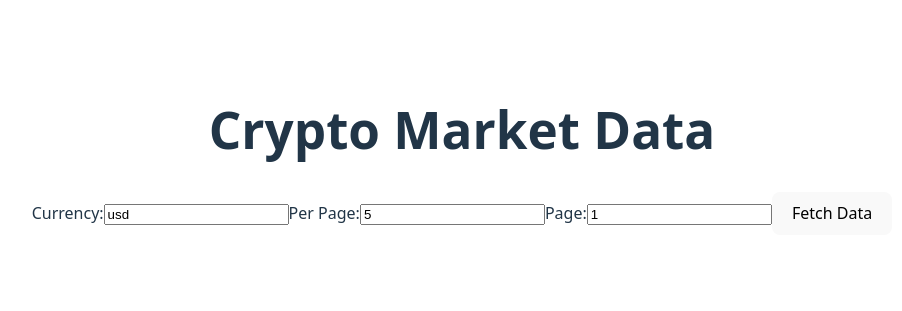
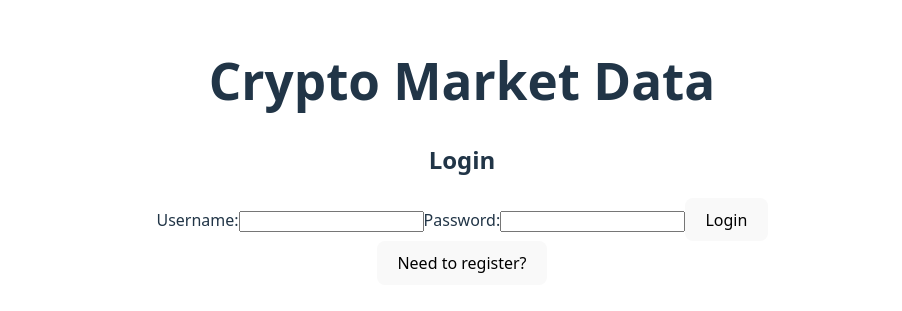
Before and after one commit to drm0011/CryptoFrontEnd, a React (Vite) app: page / in a window 1280 px wide. Shown: the part 249-560 px from the top of the page, without its empty margins (178-1080 px from the left). Built offline with nearby package versions, Linux system fonts and the light colour scheme.

Commit message:
add login and register

```diff
--- a/src/App.jsx
+++ b/src/App.jsx
@@ -1,5 +1,7 @@
 import { useState } from "react";
 import "./App.css";
+import Login from "./components/Login";
+import Register from "./components/Register";
 
 const API_URL = import.meta.env.VITE_API_URL;
 
@@ -10,13 +12,20 @@ function App() {
   const [data, setData] = useState(null);
   const [loading, setLoading] = useState(false);
   const [error, setError] = useState(null);
+  const [token, setToken] = useState(localStorage.getItem("token") || null);
+  const [showLogin, setShowLogin] = useState(true);
 
   const fetchData = async () => {
     setLoading(true);
     setError(null);
     try {
       const response = await fetch(
-        `${API_URL}/market?vsCurrency=${vsCurrency}&perPage=${perPage}&page=${page}`
+        `${API_URL}/market?vsCurrency=${vsCurrency}&perPage=${perPage}&page=${page}`,
+        {
+          headers: {
+            Authorization: `Bearer ${token}`,
+          },
+        }
       );
       if (!response.ok) throw new Error("Failed to fetch data");
       const result = await response.json();
@@ -28,9 +37,26 @@ function App() {
     }
   };
 
+  const handleLogin = (token) => {
+    localStorage.setItem("token", token);
+    setToken(token);
+  };
+
+  const handleRegister = (token) => {
+    localStorage.setItem("token", token);
+    setToken(token);
+  };
+
+  const handleLogout = () => {
+    localStorage.removeItem("token");
+    setToken(null);
+  };
+
   return (
     <div className="app">
       <h1>Crypto Market Data</h1>
+      {token ? (
+        <>
           <div className="controls">
             <label>
               Currency:
@@ -57,6 +83,7 @@ function App() {
               />
             </label>
             <button onClick={fetchData}>Fetch Data</button>
+            <button onClick={handleLogout}>Logout</button>
           </div>
 
           {loading && <p>Loading...</p>}
@@ -75,6 +102,19 @@ function App() {
               ))}
             </div>
           )}
+        </>
+      ) : (
+        <>
+          {showLogin ? (
+            <Login onLogin={handleLogin} />
+          ) : (
+            <Register onRegister={handleRegister} />
+          )}
+          <button onClick={() => setShowLogin(!showLogin)}>
+            {showLogin ? "Need to register?" : "Already have an account?"}
+          </button>
+        </>
+      )}
     </div>
   );
 }
--- /dev/null
+++ b/src/components/Login.jsx
@@ -0,0 +1,67 @@
+import { useState } from "react";
+
+const API_URL = import.meta.env.VITE_API_URL;
+
+function Login({ onLogin }) {
+  const [username, setUsername] = useState("");
+  const [password, setPassword] = useState("");
+  const [error, setError] = useState(null);
+  const [loading, setLoading] = useState(false);
+
+  const handleSubmit = async (e) => {
+    e.preventDefault();
+    setLoading(true);
+    setError(null);
+
+    try {
+      const response = await fetch(`${API_URL}/login`, {
+        method: "POST",
+        headers: {
+          "Content-Type": "application/json",
+        },
+        body: JSON.stringify({ username, password }),
+      });
+
+      if (!response.ok) throw new Error("Login failed");
+
+      const { token } = await response.json();
+      onLogin(token);
+    } catch (err) {
+      setError(err.message);
+    } finally {
+      setLoading(false);
+    }
+  };
+
+  return (
+    <div className="auth-form">
+      <h2>Login</h2>
+      {error && <p style={{ color: "red" }}>{error}</p>}
+      <form onSubmit={handleSubmit}>
+        <label>
+          Username:
+          <input
+            type="text"
+            value={username}
+            onChange={(e) => setUsername(e.target.value)}
+            required
+          />
+        </label>
+        <label>
+          Password:
+          <input
+            type="password"
+            value={password}
+            onChange={(e) => setPassword(e.target.value)}
+            required
+          />
+        </label>
+        <button type="submit" disabled={loading}>
+          {loading ? "Logging in..." : "Login"}
+        </button>
+      </form>
+    </div>
+  );
+}
+
+export default Login;
--- /dev/null
+++ b/src/components/Register.jsx
@@ -0,0 +1,67 @@
+import { useState } from "react";
+
+const API_URL = import.meta.env.VITE_API_URL;
+
+function Register({ onRegister }) {
+  const [username, setUsername] = useState("");
+  const [password, setPassword] = useState("");
+  const [error, setError] = useState(null);
+  const [loading, setLoading] = useState(false);
+
+  const handleSubmit = async (e) => {
+    e.preventDefault();
+    setLoading(true);
+    setError(null);
+
+    try {
+      const response = await fetch(`${API_URL}/register`, {
+        method: "POST",
+        headers: {
+          "Content-Type": "application/json",
+        },
+        body: JSON.stringify({ username, password }),
+      });
+
+      if (!response.ok) throw new Error("Registration failed");
+
+      const { token } = await response.json();
+      onRegister(token);
+    } catch (err) {
+      setError(err.message);
+    } finally {
+      setLoading(false);
+    }
+  };
+
+  return (
+    <div className="auth-form">
+      <h2>Register</h2>
+      {error && <p style={{ color: "red" }}>{error}</p>}
+      <form onSubmit={handleSubmit}>
+        <label>
+          Username:
+          <input
+            type="text"
+            value={username}
+            onChange={(e) => setUsername(e.target.value)}
+            required
+          />
+        </label>
+        <label>
+          Password:
+          <input
+            type="password"
+            value={password}
+            onChange={(e) => setPassword(e.target.value)}
+            required
+          />
+        </label>
+        <button type="submit" disabled={loading}>
+          {loading ? "Registering..." : "Register"}
+        </button>
+      </form>
+    </div>
+  );
+}
+
+export default Register;
```
Lines whose indentation alone changed are shown as unchanged.
